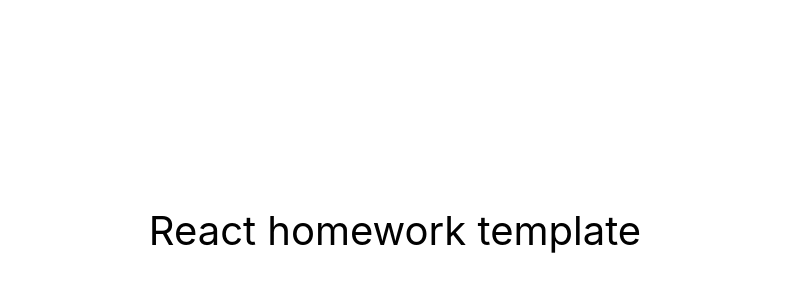
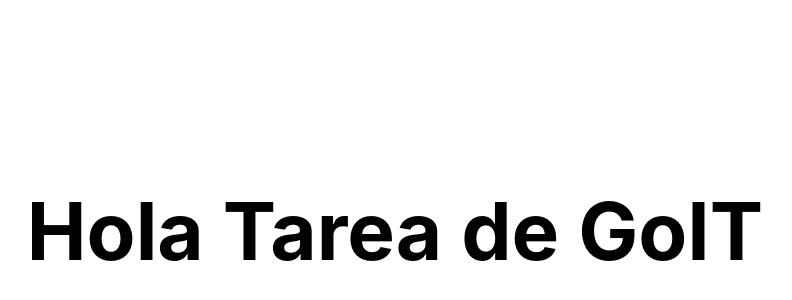
Before and after one commit to JLizcano10/goit-react-hw-02-phonebook, a React (Create React App) app: page / in a window 1280 px wide. Shown: the part 170-470 px from the top of the page, without its empty margins (245-1037 px from the left). Built offline with nearby package versions, Linux system fonts and the light colour scheme.

Commit message:
Verification

```diff
--- a/src/components/App.jsx
+++ b/src/components/App.jsx
@@ -7,10 +7,10 @@ export const App = () => {
         justifyContent: 'center',
         alignItems: 'center',
         fontSize: 40,
-        color: '#010101'
+        color: '#010101',
       }}
     >
-      React homework template
+      <h1>Hola Tarea de GoIT</h1>
     </div>
   );
 };
```
